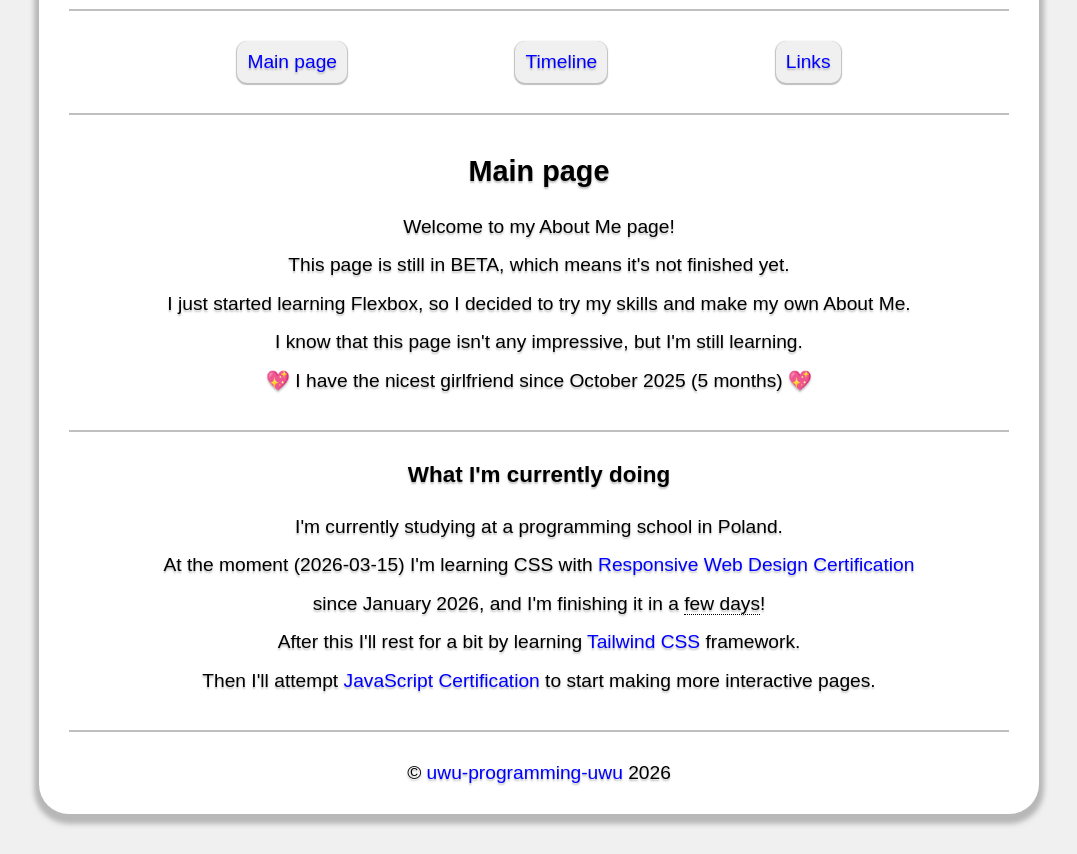
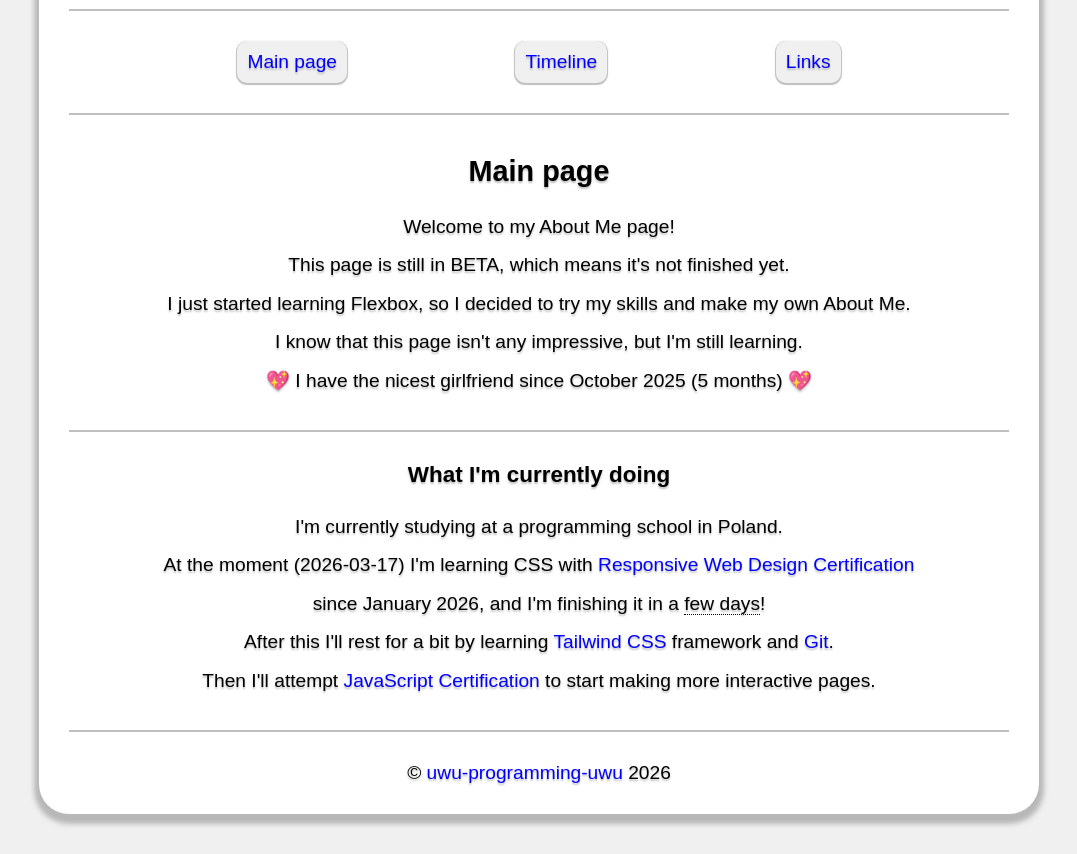
Before and after one commit to uwu-programming-uwu/about-me, a plain HTML site: page index.html in a window 1280 px wide. Shown: the part 135-989 px from the top of the page, without its empty margins (101-1178 px from the left). Drawn offline with Linux system fonts and the light colour scheme.

Commit message:
Updated date and added more specific info about when will i probably finish course

```diff
--- a/index.html
+++ b/index.html
@@ -30,11 +30,11 @@
             <hr>
             <h3>What I'm currently doing</h3>
             <p>I'm currently studying at a programming school in Poland.</p>
-            <p>At the moment (2026-03-15) I'm learning CSS with <a
+            <p>At the moment (2026-03-17) I'm learning CSS with <a
                     href="https://www.freecodecamp.org/learn/responsive-web-design-v9/" target="_blank">Responsive Web
-                    Design Certification</a><br>since January 2026, and I'm finishing it in a <span title="Probably in a week, then I will prepare for exam (probably one day) and finish whole course!">few days</span>!<br>After
+                    Design Certification</a><br>since January 2026, and I'm finishing it in a <span title="Probably in a 2 days, then I will prepare for exam (probably one day or immediately) and finish whole course!">few days</span>!<br>After
                 this I'll rest for a bit by learning <a href="https://tailwindcss.com/" target="_blank">Tailwind CSS</a>
-                framework.<br>Then I'll attempt <a href="https://www.freecodecamp.org/learn/javascript-v9/"
+                framework and <a href="https://git-scm.com/" target="_blank">Git</a>.<br>Then I'll attempt <a href="https://www.freecodecamp.org/learn/javascript-v9/"
                     target="_blank">JavaScript Certification</a> to start making more interactive pages.</p>
         </main>
         <hr>
```
